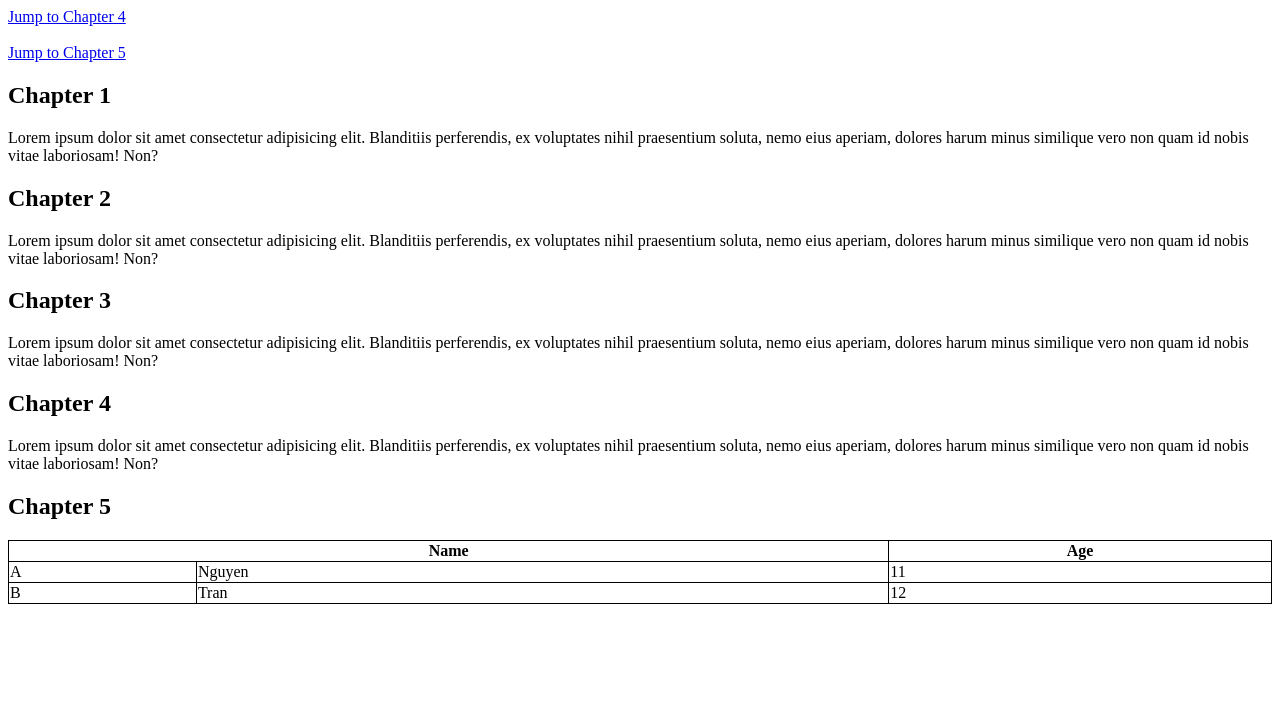
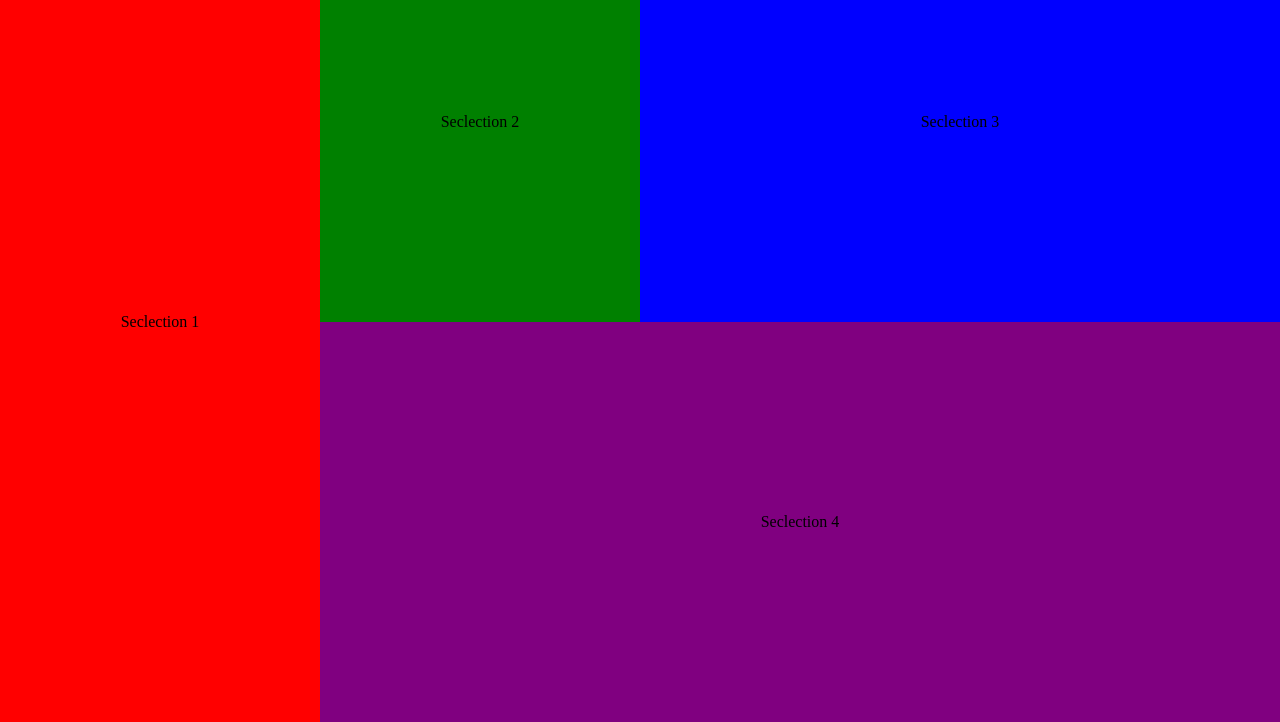
Before and after one commit to DIEUHA/Coding_Study, a plain HTML site: page BT_1st_week.html in a window 1280 px wide. Shown: the part 78-800 px from the top of the page. Drawn offline with Linux system fonts and the light colour scheme.

Commit message:
flex-box exercise code

```diff
--- a/BT_1st_week.html
+++ b/BT_1st_week.html
@@ -1,43 +1,67 @@
 <!DOCTYPE html>
 <html lang="en">
 <head>
-    <meta charset="UTF-8">
-    <meta name="viewport" content="width=device-width, initial-scale=1.0">
-    <title>Document</title>
-    <link rel="stylesheet" href="BT_1st_week.css" />
+  <meta charset="UTF-8">
+  <meta name="viewport" content="width=device-width, initial-scale=1.0">
+  <title>Document</title>
 </head>
 <body>
-    <h1> &frac12; &ne;	9 &#247 3 &#x2103; &#128514</h1>
-    <a href="#C4"> Jump to Chapter 4 </a> <br> <br>
-    <a href="#C5"> Jump to Chapter 5 </a>
-    <h2> Chapter 1 </h2>
-    <p> Lorem ipsum dolor sit amet consectetur adipisicing elit. Blanditiis perferendis, ex voluptates nihil praesentium soluta, nemo eius aperiam, dolores harum minus similique vero non quam id nobis vitae laboriosam! Non? </p>
-    <h2> Chapter 2 </h2>
-    <p> Lorem ipsum dolor sit amet consectetur adipisicing elit. Blanditiis perferendis, ex voluptates nihil praesentium soluta, nemo eius aperiam, dolores harum minus similique vero non quam id nobis vitae laboriosam! Non?</p>
-    <h2> Chapter 3 </h2>
-    <p> Lorem ipsum dolor sit amet consectetur adipisicing elit. Blanditiis perferendis, ex voluptates nihil praesentium soluta, nemo eius aperiam, dolores harum minus similique vero non quam id nobis vitae laboriosam! Non?</p>
-    <h2 id= "C4"> Chapter 4 </h2>
-    <p> Lorem ipsum dolor sit amet consectetur adipisicing elit. Blanditiis perferendis, ex voluptates nihil praesentium soluta, nemo eius aperiam, dolores harum minus similique vero non quam id nobis vitae laboriosam! Non?</p>
-    <h2 id="C5"> Chapter 5 </h2>
-    <table>
-        <thead>
-            <tr>
-                <th colspan="2"> Name </th>
-                <th> Age </th>
-            </tr>
-        </thead>
-        <tbody>
-            <tr>
-                <td> A </td>
-                <td> Nguyen </td>
-                <td> 11 </td>
-            </tr>
-            <tr>
-                <td> B </td>
-                <td> Tran </td>
-                <td> 12 </td>
-            </tr>
-        </tbody>
-    </table>
+  <div class="main">
+    <div class="box box1">Seclection 1 </div>
+    <div class="box box2">Seclection 2</div>
+    <div class="box box3">Seclection 3</div>
+    <div class="box box4">Seclection 4</div>
+  </div>
+  <style>
+    body {
+      margin: 0;
+    }
+    .main {
+      height: 100%;
+      width: 100%;
+      display: flex;
+      position:absolute;
+    }
+    .box {
+      display: flex;
+      justify-content: center;
+      align-items: center;
+    }
+    .box1 {
+      width: 25%;
+      height:100%px;
+      background: red;
+
+
+    }
+    .box2 {
+      width: 25%;
+      height: 50%;
+      background: green;
+      display: flex;
+      justify-content: center;
+      align-items: center;
+
+    }
+    .box3 {
+      width: 50%;
+      height: 50%;
+      background: blue;
+      display: flex;
+      justify-content: center;
+      align-items: center;
+    }
+    .box4 {
+      width: 75%;
+      height: 50%;
+      background: purple;
+      position: absolute;
+      top:50%;
+      left:25%;
+      display: flex;
+      justify-content: center;
+      align-items: center;
+    }
+  </style>
 </body>
 </html>
```
